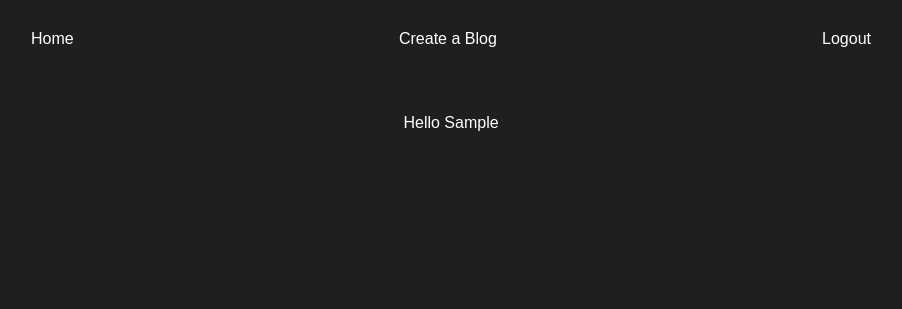
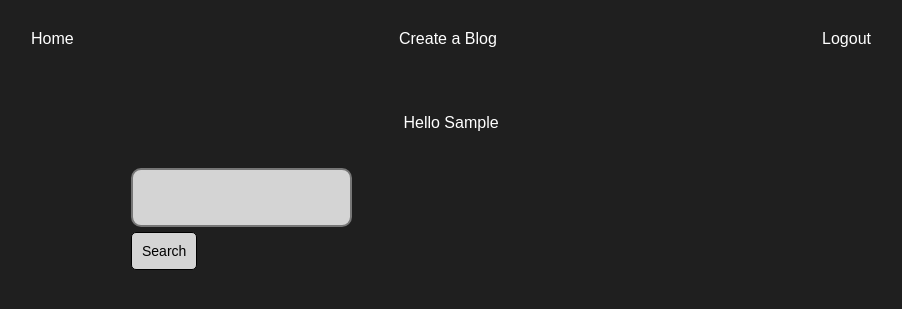
Before and after one commit to Inayath-Hussain/Blog, a Django app: page /my-blogs/ in a window 1280 px wide. Shown: the top 309 px of the page, without its empty margins (189-1091 px from the left). Run offline with Django 4.2, Linux system fonts and the light colour scheme; the visitor is signed in with stand-in values (Sample User, id 1); data that the repository does not hold is empty.

Commit message:
added search functionality

```diff
--- a/blog_app/templates/blog_app/listuserblog.html
+++ b/blog_app/templates/blog_app/listuserblog.html
@@ -12,16 +12,25 @@
 <div class="header">
     <p>Hello {{request.user.username | title}}</p>
 </div>
+<div class="search-bar">
+    <form action="">
+      <input type="text" name="search-area" value="{{search_input}}" />
+      <input class="button" style="margin-top: 5px;" type="submit" value="Search" />
+    </form>
+  </div>
 {% for item in blogs %}
+<div class="homecontainer">
     <a href="{% url 'detail-userblog' item.id %}">
         <div class="blogs">
             <h3>{{item.title}}</h3>
             <p>{{item.created_at}}</p>
 
         </div>
-        {% endfor %}
 
     </a>
 
+</div>
+{% endfor %}
+
 
 {% endblock content %}
--- a/blog_app/templates/blog_app/viewuserblog.html
+++ b/blog_app/templates/blog_app/viewuserblog.html
@@ -16,7 +16,7 @@
 </div>
 <div class="details">
     <p> Posted at {{blog.created_at}}</p>
-    <p> -by {{blog.owner}}</p>
+    <p> -by {{blog.owner.username}}</p>
 
 </div>
 <div class="blog">
@@ -27,7 +27,7 @@
 {% for comment in comments %}
 <div class="comments">
     <p>{{comment.comment}}</p>
-    <p style="justify-content: right;display:flex;"> -commented by {{comment.owner}}</p>
+    <p style="justify-content: right;display:flex;"> -commented by {{comment.owner.username}}</p>
 
 </div>
 {% endfor %}
--- a/blog_app/views.py
+++ b/blog_app/views.py
@@ -39,7 +39,10 @@ class BlogRegistrationView(FormView):
 @login_required
 def listuserblogs(request):
     blogs = BlogPost.objects.filter(owner=request.user)
-    context = {'blogs': blogs}
+    search_input = request.GET.get('search-area') or ''
+    if search_input:
+        blogs = blogs.filter(title__icontains=search_input)
+    context = {'blogs': blogs, 'search_input': search_input}
     return render(request, 'blog_app/listuserblog.html', context)
 
 
@@ -88,7 +91,10 @@ def deleteblog(request, pk):
 
 def listblogs(request):
     blogs = BlogPost.objects.select_related('owner').all()
-    context = {'blogs': blogs}
+    search_input = request.GET.get('search-area') or ''
+    if search_input:
+        blogs = blogs.filter(title__icontains=search_input)
+    context = {'blogs': blogs, 'search_input': search_input}
     return render(request, 'blog_app/home.html', context)
 
 
--- a/static/css/main.css
+++ b/static/css/main.css
@@ -150,7 +150,8 @@ textarea {
 
 #createbutton:hover {
     background-color: #f5ac47;
-    color: #d4d4d4;
+    color: #fff;
+    border: 0;
     cursor: pointer;
 }
 
@@ -276,32 +277,9 @@ nav a:hover {
     cursor: pointer;
 }
 
-/* .commentbtn {
-    border: 1px solid;
-    background-color: #d4d4d4;
-    padding: 10px;
-    font-size: 14px;
-    border-radius: 5px;
-    cursor: pointer;
-    max-width: 80px;
-    margin-left: 240px;
-    margin-bottom: 30px;
-
-
-    border-style: solid;
-
-    font-family: Arial, Helvetica, sans-serif;
-    justify-content: center;
-    align-items: center;
-}
-
-.commentbtn:hover {
-    color: beige;
-    background-color: #f5ac47;
-} */
 
 .loginform {
-    /* display: flex; */
+
     align-items: center;
 }
 
@@ -340,3 +318,15 @@ nav a:hover {
     margin-left: 30px;
     display: block;
 }
+
+.search-bar {
+    margin-left: 130px;
+}
+
+.search-bar input {
+    width: fit-content;
+}
+
+.search-bar .button {
+    margin-left: 0px;
+}
```
Also changed, not shown: blog_app/templates/blog_app/home.html (+7 -0 lines). Lines whose indentation alone changed are shown as unchanged.
